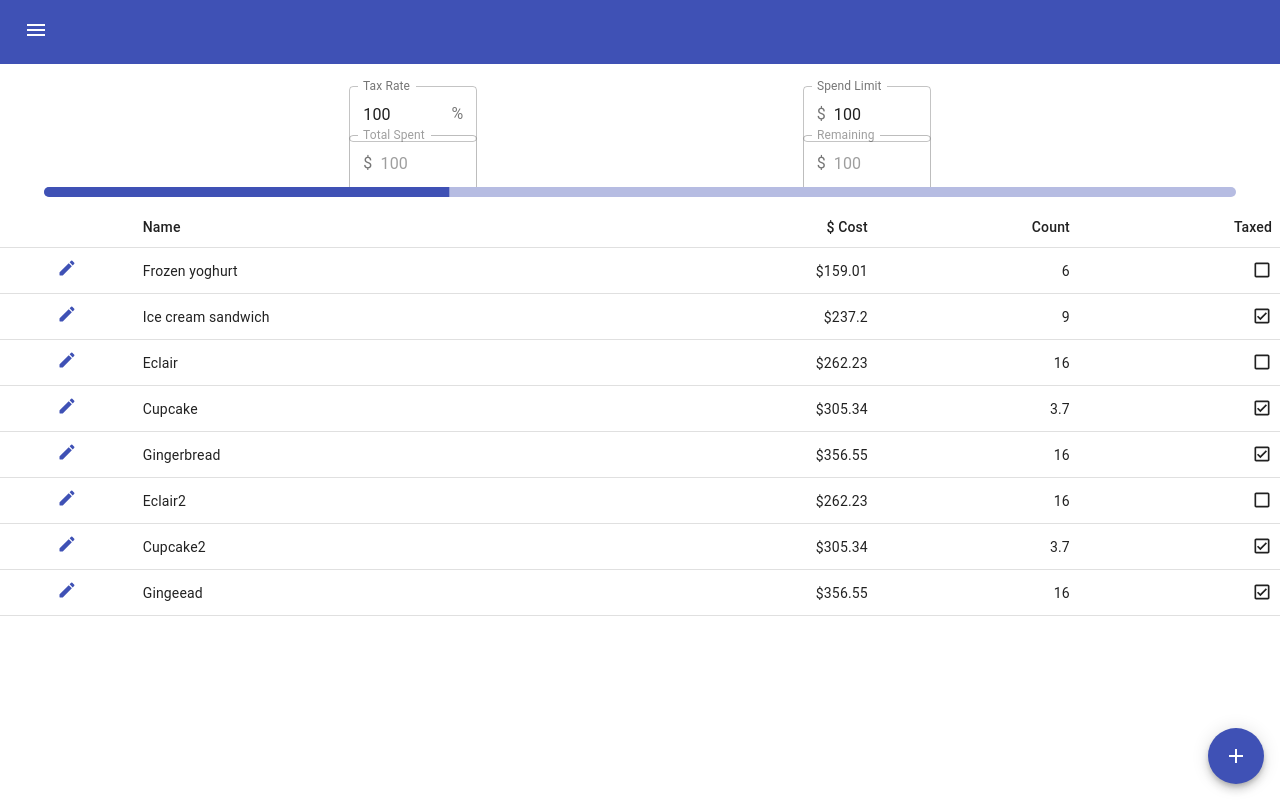
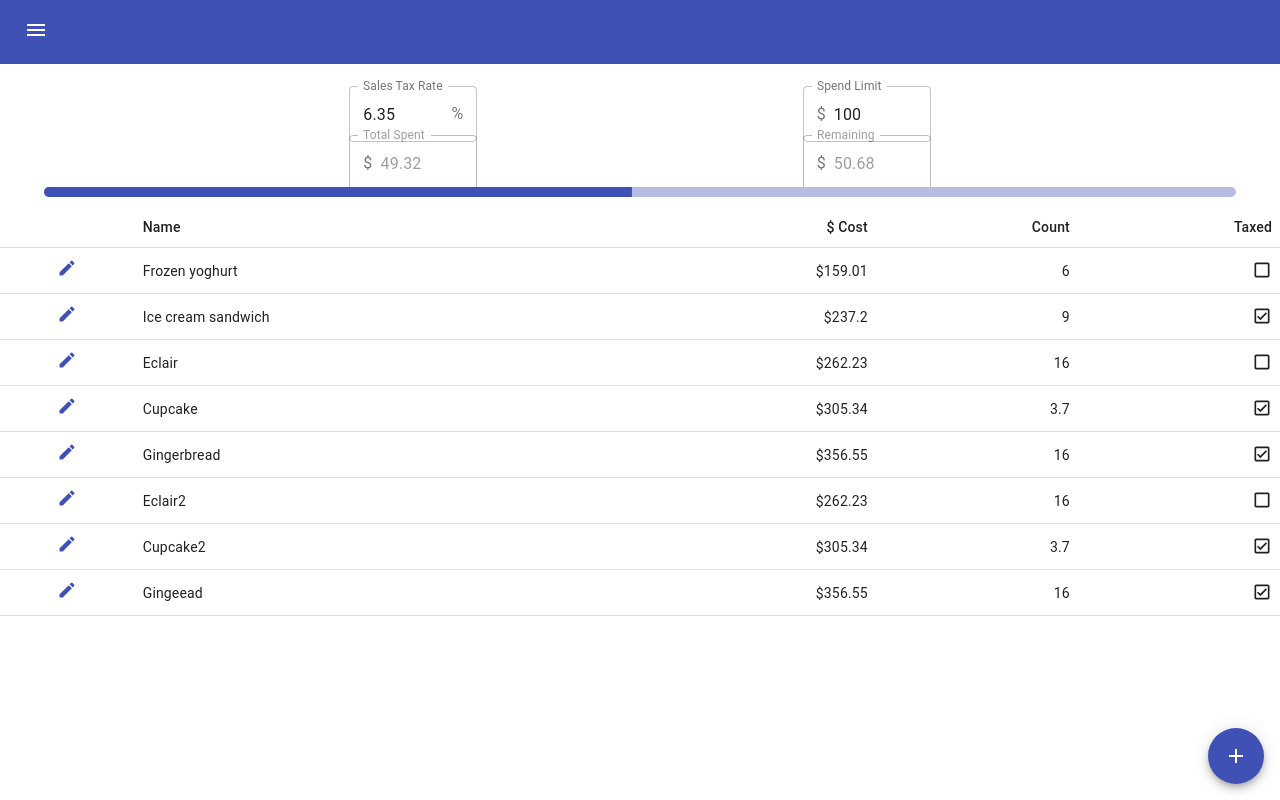
Before and after one commit to justinleebehnke/shopping-tracker, a React (Create React App) app: page / in a window 1280 px wide. Built offline with nearby package versions, Linux system fonts and the light colour scheme.

Commit message:
Add state to top portion of app

```diff
--- a/src/App.js
+++ b/src/App.js
@@ -1,19 +1,32 @@
-import React from 'react'
+import React, { Component } from 'react'
 import Configuration from './Configuration/Configuration'
 import AddIcon from '@material-ui/icons/Add'
 import ButtonAppBar from './ButtonAppBar/ButtonAppBar'
 import Fab from '@material-ui/core/Fab'
 import './App.css'
-
 import ShoppingItems from './ShoppingItems/ShoppingItems'
 import Status from './Status/Status'
 
-function App () {
+class App extends Component {
+  state = {
+    taxRate: 6.35,
+    spendLimit: 100,
+    totalSpent: 49.3232
+  }
+
+  onChange = e => this.setState({ [e.target.name]: e.target.value })
+
+  render() {
+    const { taxRate, spendLimit, totalSpent } = this.state
     return (
       <div className='App'>
         <ButtonAppBar />
-      <Configuration />
-      <Status />
+        <Configuration
+          onChange={this.onChange}
+          spendLimit={spendLimit}
+          taxRate={taxRate}
+        />
+        <Status totalSpent={totalSpent} spendLimit={spendLimit} />
         <ShoppingItems />
         <Fab color='primary' aria-label='add' id='fab'>
           <AddIcon />
@@ -21,5 +34,6 @@ function App () {
       </div>
     )
   }
+}
 
 export default App
--- a/src/Configuration/Configuration.js
+++ b/src/Configuration/Configuration.js
@@ -1,23 +1,23 @@
 import React, { Component } from 'react'
-import {
-  Container,
-  InputAdornment,
-  TextField
-} from '@material-ui/core'
+import PropTypes from 'prop-types'
+import { Container, InputAdornment, TextField } from '@material-ui/core'
 import './style.css'
 
 class Configuration extends Component {
-  render () {
+  render() {
+    const { taxRate, spendLimit, onChange } = this.props
+
     return (
       <Container id='configuration'>
         <div className='input-row'>
           <TextField
             className='input'
             variant='outlined'
-            label='Tax Rate'
-            value='100'
+            name='taxRate'
+            label='Sales Tax Rate'
+            value={taxRate}
             type='number'
-            onChange={() => {}}
+            onChange={onChange}
             InputProps={{
               endAdornment: <InputAdornment position='end'>%</InputAdornment>
             }}
@@ -25,12 +25,15 @@ class Configuration extends Component {
           <TextField
             className='input'
             variant='outlined'
+            name='spendLimit'
             label='Spend Limit'
-            value='100'
+            value={spendLimit}
             type='number'
-            onChange={() => {}}
+            onChange={onChange}
             InputProps={{
-              startAdornment: <InputAdornment position='start'>$</InputAdornment>
+              startAdornment: (
+                <InputAdornment position='start'>$</InputAdornment>
+              )
             }}
           />
         </div>
@@ -39,4 +42,10 @@ class Configuration extends Component {
   }
 }
 
+Configuration.propTypes = {
+  taxRate: PropTypes.number.isRequired,
+  spendLimit: PropTypes.number.isRequired,
+  onChange: PropTypes.func.isRequired
+}
+
 export default Configuration
--- a/src/ShoppingItems/ShoppingItems.js
+++ b/src/ShoppingItems/ShoppingItems.js
@@ -11,13 +11,13 @@ import CheckBoxOutlineBlankOutlinedIcon from '@material-ui/icons/CheckBoxOutline
 import CheckBoxOutlinedIcon from '@material-ui/icons/CheckBoxOutlined'
 import './style.css'
 
-function createData (name, cost, count, isTaxed) {
+function createData(name, cost, count, isTaxed) {
   return { name, cost, count, isTaxed }
 }
 
 const rows = [
   createData('Frozen yoghurt', 159.01, 6.0, false),
-  createData('Ice cream sandwich', 237.20, 9.0, true),
+  createData('Ice cream sandwich', 237.2, 9.0, true),
   createData('Eclair', 262.23, 16.0, false),
   createData('Cupcake', 305.34, 3.7, true),
   createData('Gingerbread', 356.55, 16.0, true),
@@ -26,7 +26,7 @@ const rows = [
   createData('Gingeead', 356.55, 16.0, true)
 ]
 
-function ShoppingItems () {
+function ShoppingItems() {
   return (
     <div id='shopping-items'>
       <Table className='table'>
@@ -34,9 +34,15 @@ function ShoppingItems () {
           <TableRow className='row'>
             <TableCell className='cell'>&nbsp;</TableCell>
             <TableCell className='cell'>Name</TableCell>
-            <TableCell className='cell' align='right'>$&nbsp;Cost</TableCell>
-            <TableCell className='cell' align='right'>Count</TableCell>
-            <TableCell className='cell' align='right'>Taxed</TableCell>
+            <TableCell className='cell' align='right'>
+              $&nbsp;Cost
+            </TableCell>
+            <TableCell className='cell' align='right'>
+              Count
+            </TableCell>
+            <TableCell className='cell' align='right'>
+              Taxed
+            </TableCell>
           </TableRow>
         </TableHead>
         <TableBody className='body'>
@@ -47,13 +53,18 @@ function ShoppingItems () {
                   <CreateRoundedIcon color='primary' fontSize='small' />
                 </TableCell>
                 <TableCell className='cell'>{row.name}</TableCell>
-                <TableCell className='cell' align='right'>${row.cost}</TableCell>
-                <TableCell className='cell' align='right'>{row.count}</TableCell>
                 <TableCell className='cell' align='right'>
-                  {(row.isTaxed)
-                    ? <CheckBoxOutlinedIcon fontSize='small' />
-                    : <CheckBoxOutlineBlankOutlinedIcon fontSize='small' />
-                  }
+                  ${row.cost}
+                </TableCell>
+                <TableCell className='cell' align='right'>
+                  {row.count}
+                </TableCell>
+                <TableCell className='cell' align='right'>
+                  {row.isTaxed ? (
+                    <CheckBoxOutlinedIcon fontSize='small' />
+                  ) : (
+                    <CheckBoxOutlineBlankOutlinedIcon fontSize='small' />
+                  )}
                 </TableCell>
               </TableRow>
             )
--- a/src/Status/Status.js
+++ b/src/Status/Status.js
@@ -1,4 +1,5 @@
 import React from 'react'
+import PropTypes from 'prop-types'
 import {
   Container,
   InputAdornment,
@@ -7,7 +8,9 @@ import {
 } from '@material-ui/core'
 import './style.css'
 
-function Status () {
+function Status({ spendLimit, totalSpent }) {
+  const percentSpent = (totalSpent / spendLimit) * 100
+
   return (
     <Container id='status'>
       <div className='input-row'>
@@ -15,7 +18,7 @@ function Status () {
           className='input'
           variant='outlined'
           label='Total Spent'
-          value='100'
+          value={Number.parseFloat(totalSpent).toFixed(2)}
           readOnly
           disabled
           type='number'
@@ -28,7 +31,7 @@ function Status () {
           className='input'
           variant='outlined'
           label='Remaining'
-          value='100'
+          value={Number.parseFloat(spendLimit - totalSpent).toFixed(2)}
           readOnly
           disabled
           type='number'
@@ -38,9 +41,19 @@ function Status () {
           }}
         />
       </div>
-      <LinearProgress className='progress' color='primary' variant='determinate' value={34} />
+      <LinearProgress
+        className='progress'
+        color={percentSpent > 100 ? 'secondary' : 'primary'}
+        variant='determinate'
+        value={percentSpent > 100 ? 100 : percentSpent}
+      />
     </Container>
   )
 }
 
+Status.propTypes = {
+  spendLimit: PropTypes.number.isRequired,
+  totalSpent: PropTypes.number.isRequired
+}
+
 export default Status
```
Also changed, not shown: 1 other file (tests, documents, lock files or other folders). Lines whose indentation alone changed are shown as unchanged.
